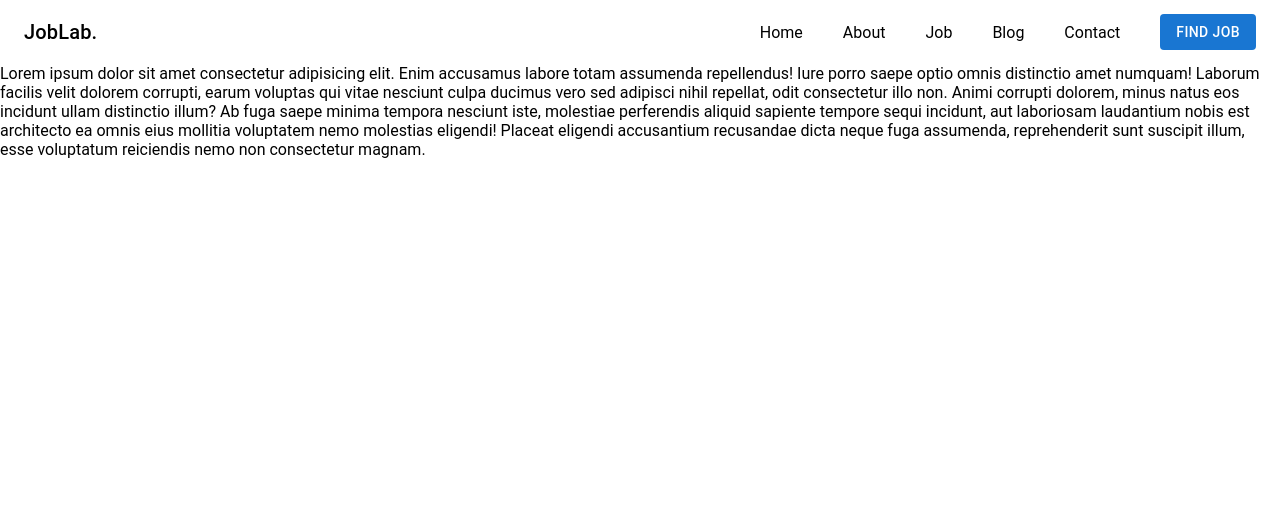
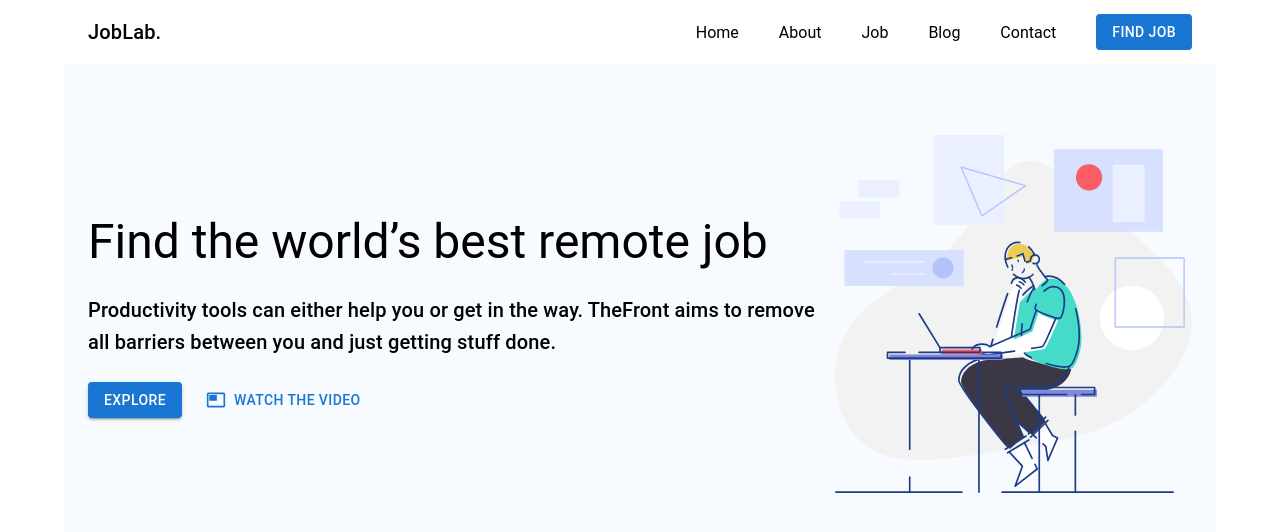
Before and after one commit to kaderabdul79/JobsLab, a React (Create React App) app: page / in a window 1280 px wide. Shown: the top 532 px of the page. Built offline with nearby package versions, Linux system fonts and the light colour scheme.

Commit message:
design the hero section

```diff
--- a/src/App.js
+++ b/src/App.js
@@ -1,12 +1,15 @@
+import { Container } from '@mui/material';
 import React from 'react';
+import Hero from './components/Hero';
 import Navbar from './components/Navbar';
 
 const App = () => {
   return (
     <div>
-      <Navbar />
-      <p>Lorem ipsum dolor sit amet consectetur adipisicing elit. Enim accusamus labore totam assumenda repellendus! Iure porro saepe optio omnis distinctio amet numquam! Laborum facilis velit dolorem corrupti, earum voluptas qui vitae nesciunt culpa ducimus vero sed adipisci nihil repellat, odit consectetur illo non. Animi corrupti dolorem, minus natus eos incidunt ullam distinctio illum? Ab fuga saepe minima tempora nesciunt iste, molestiae perferendis aliquid sapiente tempore sequi incidunt, aut laboriosam laudantium nobis est architecto ea omnis eius mollitia voluptatem nemo molestias eligendi! Placeat eligendi accusantium recusandae dicta neque fuga assumenda, reprehenderit sunt suscipit illum, esse voluptatum reiciendis nemo non consectetur magnam.</p>
-
+      <Container maxWidth="lg">
+        <Navbar />
+        <Hero />
+      </Container>
     </div>
   );
 };
--- /dev/null
+++ b/src/components/Hero.js
@@ -0,0 +1,29 @@
+import { FeaturedVideoOutlined } from '@mui/icons-material';
+import { Box, Button, Container, Grid, Stack, Typography } from '@mui/material';
+
+const Hero = () => {
+    return (
+        <Container maxWidth="xl" sx={{bgcolor: "#F7FAFF"}}>
+            <Grid container spacing={2}>
+                <Grid item xs={6} md={8} sx={{display:'flex',alignItems:'center'}}>
+                    <Box>
+                        <Typography variant='h3'>Find the world’s best remote job</Typography>
+                        <Typography my={3} variant='h6'>Productivity tools can either help you or get in the way.
+                        TheFront aims to remove all barriers between you and just getting stuff done.</Typography>
+                        <Stack display="inline">
+                        <Button variant="contained" sx={{marginRight:'20px'}}>Explore</Button>
+                        <Button startIcon={<FeaturedVideoOutlined />}>Watch The Video</Button>
+                        </Stack>
+                    </Box>
+                </Grid>
+                <Grid item xs={6} md={4}>
+                    <Box>
+                        <img width="100%" height="500px" src='/hero.svg' alt="heroimg" srcset="" />
+                    </Box>
+                </Grid>
+            </Grid>
+        </Container>
+    );
+};
+
+export default Hero;
```
Also changed, not shown: public/hero.svg (added), src/components/Navbar.js (line endings or trailing spaces).
